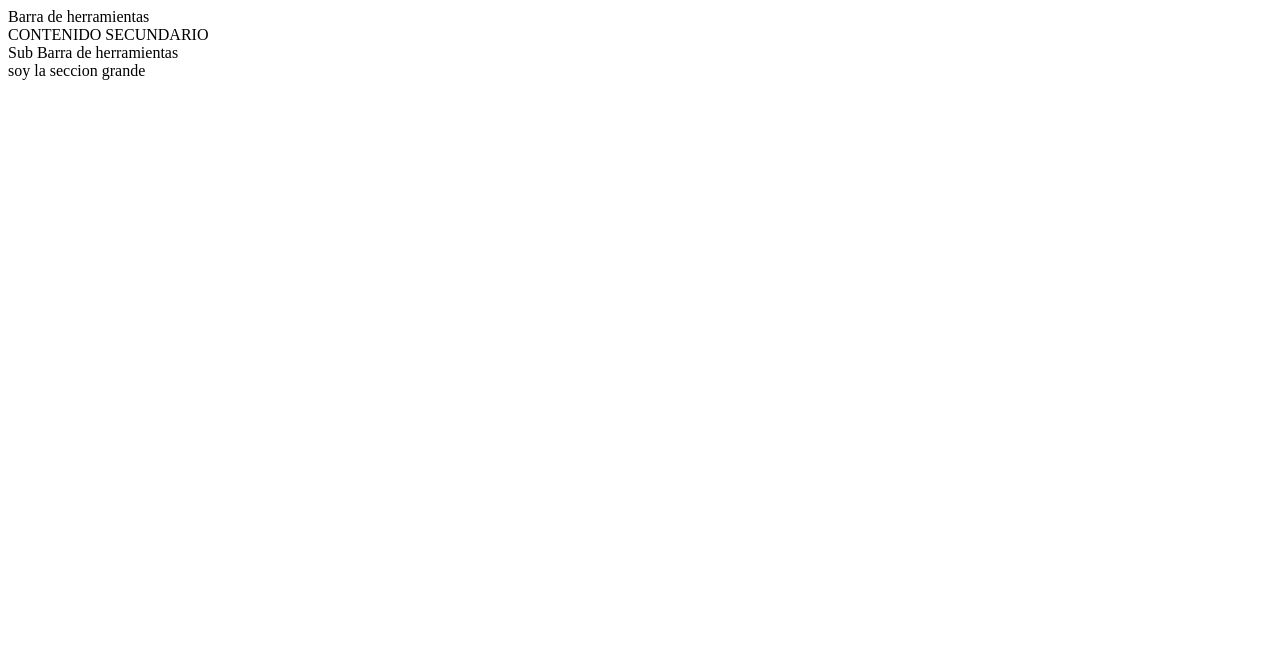
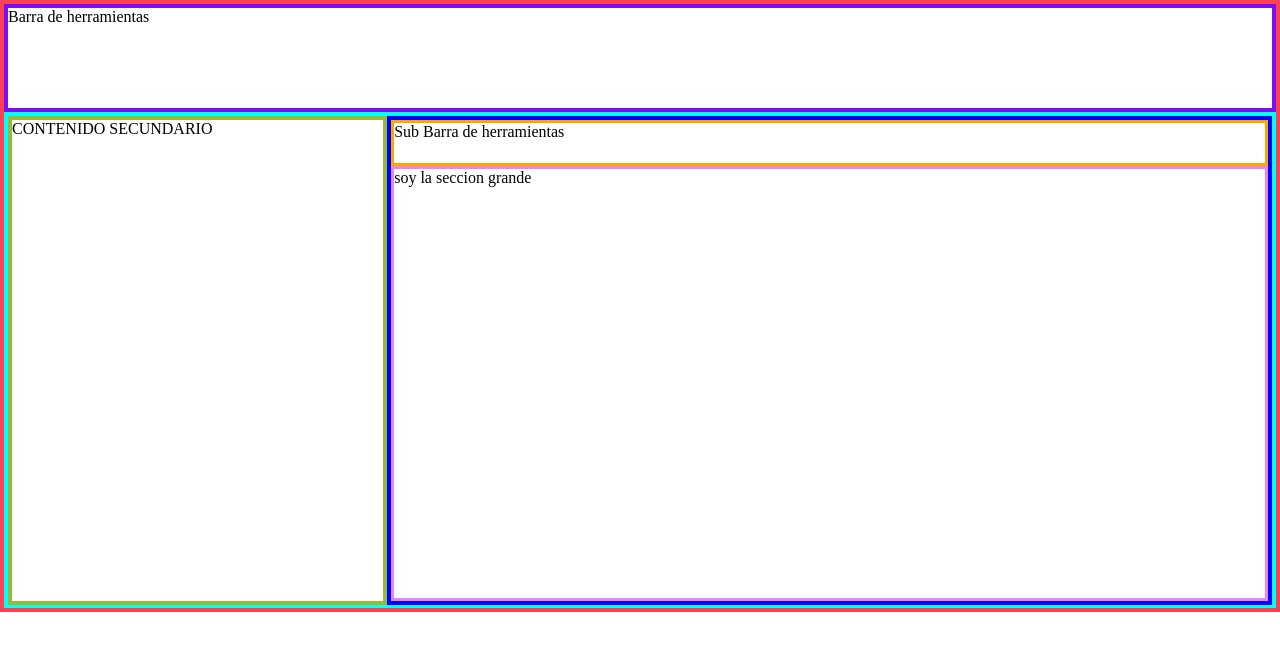
Before and after one commit to rolitrolo2014/parcial_1_3603, a plain HTML site: page index.html in a window 1280 px wide. Drawn offline with Linux system fonts and the light colour scheme.

Commit message:
Update estilo.css

```diff
--- a/estilo.css
+++ b/estilo.css
@@ -1,20 +1,37 @@
-<!DOCTYPE html>
-<html lang="en">
-<head>
-    <meta charset="UTF-8">
-    <meta name="viewport" content="width=device-width, initial-scale=1.0">
-    <meta http-equiv="X-UA-Compatible" content="ie=edge">
-    <title>Document</title>
-    <link rel="stylesheet" href="estilo.css">
-</head>
-<body>
-    <header class="cabecera-principal">Barra de herramientas</header>
-    <section class="seccion-principal">
-        <aside>CONTENIDO SECUNDARIO</aside>
-        <MAin class="main-principal">
-            <header>Sub Barra de herramientas</header>
-            <section>soy la seccion grande</section>
-        </MAin>
-    </section>
-</body>
-</html>
+body{
+  margin: 0;
+  border: 4px solid #fa4252;
+  height: 604px;
+
+}
+main{
+  display: block;
+}
+.cabecera-principal{
+   border: 4px solid #7e0cf5;
+   height: 100px;
+}
+
+.seccion-principal{
+  border: 4px solid cyan;
+  display: grid;
+  grid-template-columns: 30% 70%;
+  height: 488px;
+}
+
+.seccion-principal aside{
+  border: 4px solid #91bd3a;
+}
+
+.main-principal{
+  border: 4px solid blue ;
+}
+.main-principal header {
+  border: 3px solid orange;
+  height: 40px;
+}
+
+.main-principal section {
+  border: 3px solid violet;
+  height: 429px;
+}
```
